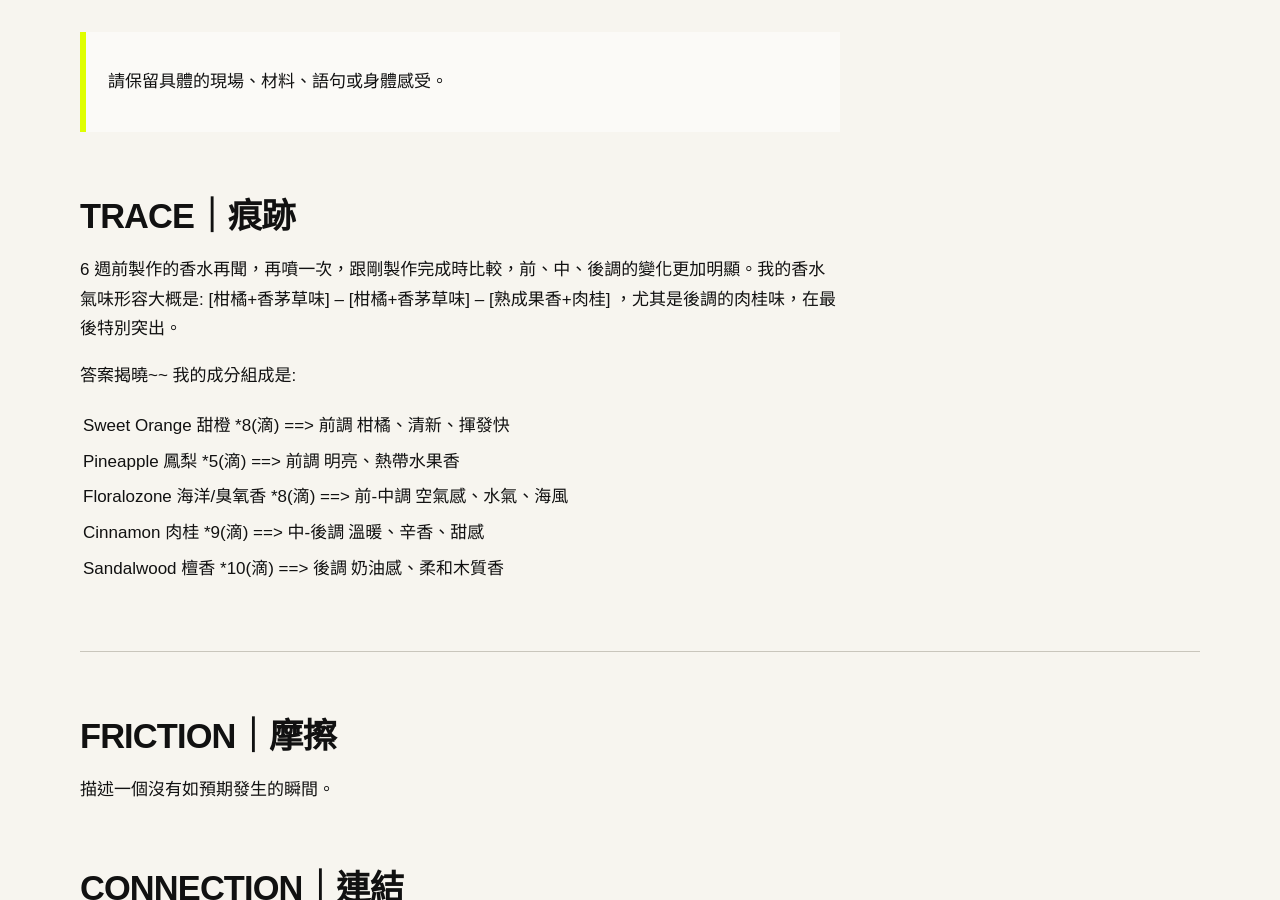
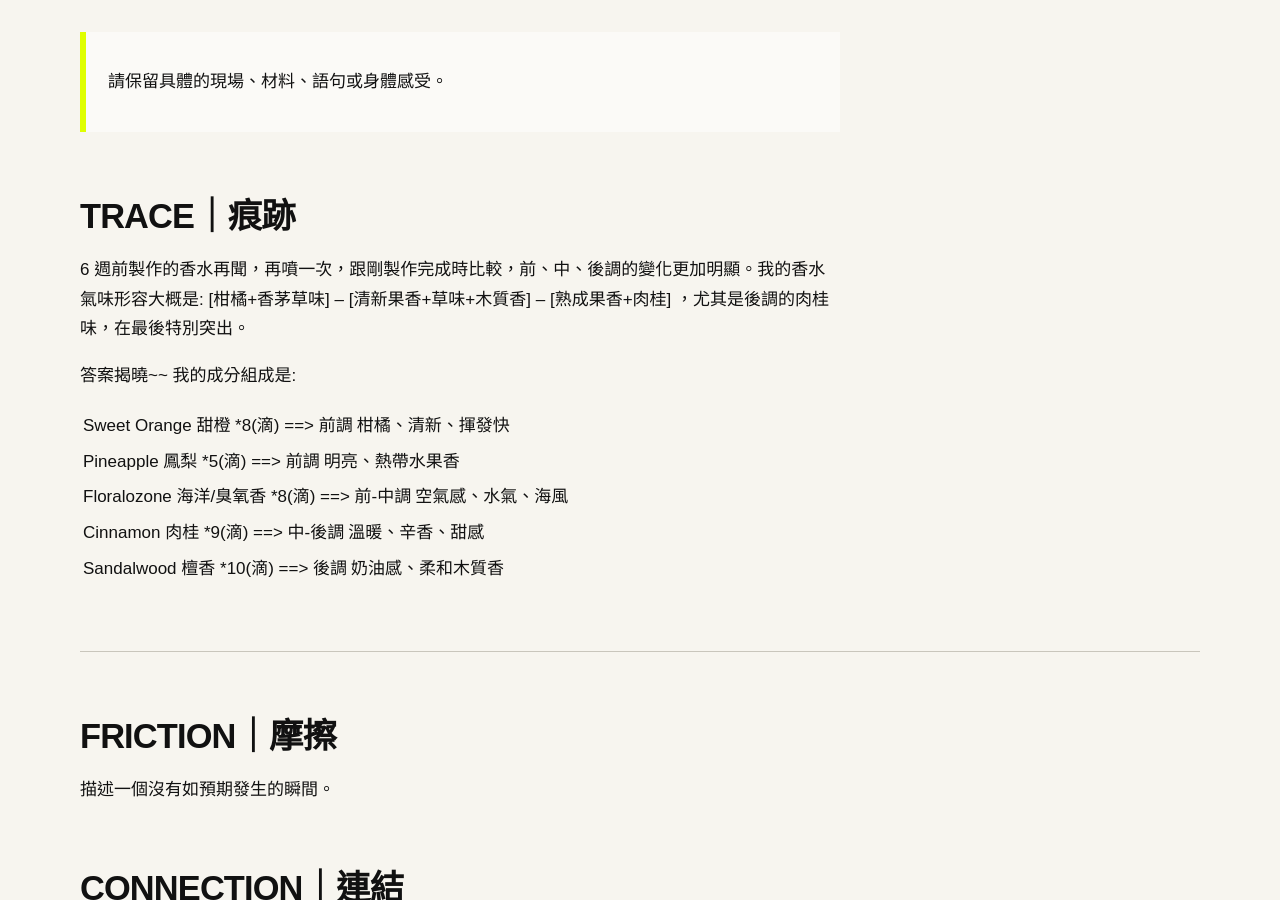
Before and after one commit to ivyjih/fieldworkarchive, a Jekyll site: the page built from weeks/week-10.md, in a window 1280 px wide and 900 px high, scrolled down 342 px. Built offline with Jekyll 4.4.1, drawn with Linux system fonts in a browser that asks for light colours.

Commit message:
Update week-10.md

```diff
--- a/weeks/week-10.md
+++ b/weeks/week-10.md
@@ -12,7 +12,7 @@ permalink: /weeks/week-10/
 ## TRACE｜痕跡
 
 
-6 週前製作的香水再聞，再噴一次，跟剛製作完成時比較，前、中、後調的變化更加明顯。我的香水氣味形容大概是: [柑橘+香茅草味] -- [柑橘+香茅草味] -- [熟成果香+肉桂] ，尤其是後調的肉桂味，在最後特別突出。
+6 週前製作的香水再聞，再噴一次，跟剛製作完成時比較，前、中、後調的變化更加明顯。我的香水氣味形容大概是: [柑橘+香茅草味] -- [清新果香+草味+木質香] -- [熟成果香+肉桂] ，尤其是後調的肉桂味，在最後特別突出。
 
 答案揭曉~~ 我的成分組成是:
 
```
